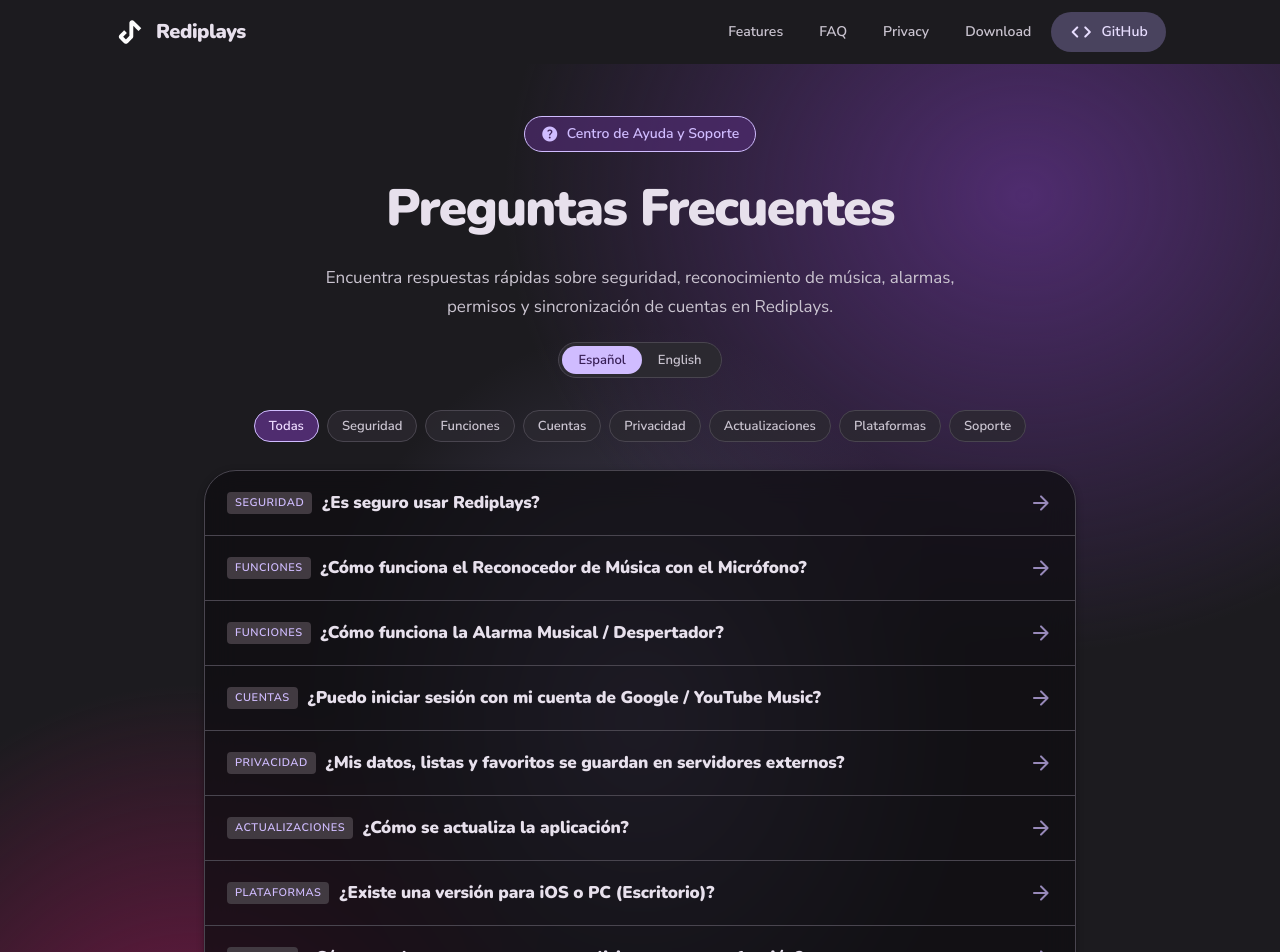
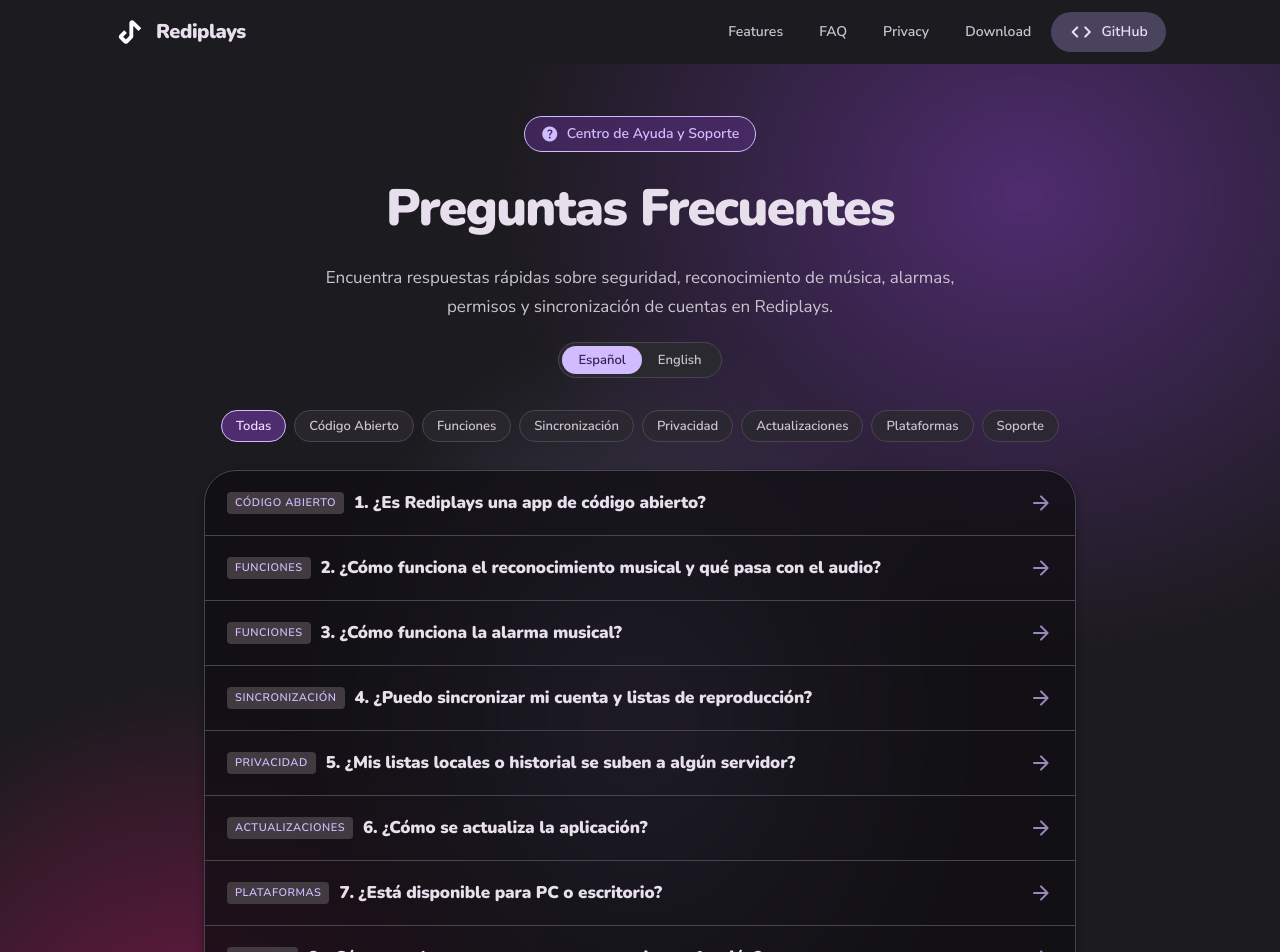
Before and after one commit to Hernandez723/rediplaysweb, a Vue app: page /faq in a window 1280 px wide. Shown: the top 952 px of the page. Built offline with nearby package versions, Linux system fonts and the light colour scheme; a web font is replaced by a local one.

Commit message:
Update FAQ with exact optimized questions and answers for Google Play compliance

```diff
--- a/src/components/FaqSection.vue
+++ b/src/components/FaqSection.vue
@@ -178,6 +178,7 @@
   line-height: 1.75;
   font-size: 0.9375rem;
   max-width: 76ch;
+  white-space: pre-line;
 }
 
 .faq__cta {
--- a/src/content/faq.ts
+++ b/src/content/faq.ts
@@ -7,105 +7,104 @@
 export const FAQ_DATA = {
   es: [
     {
-      question: '¿Es seguro usar Rediplays?',
+      question: '1. ¿Es Rediplays una app de código abierto?',
       answer:
         'Sí, absolutamente. Rediplays es un proyecto de código abierto bajo licencia GPL-3.0. El código fuente es público, transparente y auditable por cualquier usuario o desarrollador en GitHub.',
-      category: 'Seguridad'
+      category: 'Código Abierto'
     },
     {
-      question: '¿Cómo funciona el Reconocedor de Música con el Micrófono?',
+      question: '2. ¿Cómo funciona el reconocimiento musical y qué pasa con el audio?',
       answer:
         'Cuando presionas el botón de reconocimiento, la app escucha únicamente unos segundos en tiempo real. El audio se procesa en la memoria volátil del dispositivo para generar la huella acústica y buscar la canción. El audio nunca se graba, no se guarda en el teléfono y nunca se envía a servidores privados.',
       category: 'Funciones'
     },
     {
-      question: '¿Cómo funciona la Alarma Musical / Despertador?',
+      question: '3. ¿Cómo funciona la alarma musical?',
       answer:
         'Puedes programar alarmas para despertar con tus canciones o playlists favoritas. La app utiliza el permiso de alarmas exactas de Android (SCHEDULE_EXACT_ALARM) para garantizar que la música empiece a sonar puntualmente a la hora fijada, incluso con la pantalla apagada.',
       category: 'Funciones'
     },
     {
-      question: '¿Puedo iniciar sesión con mi cuenta de Google / YouTube Music?',
+      question: '4. ¿Puedo sincronizar mi cuenta y listas de reproducción?',
       answer:
-        'Sí. Rediplays permite iniciar sesión de forma opcional para sincronizar tus listas de reproducción, suscripciones y biblioteca personal directamente con los servidores de YouTube Music.',
-      category: 'Cuentas'
+        'Sí. Rediplays permite iniciar sesión de forma opcional para sincronizar tus listas de reproducción, suscripciones y biblioteca personal en la nube directamente con los servidores del servicio de forma cifrada y segura.',
+      category: 'Sincronización'
     },
     {
-      question: '¿Mis datos, listas y favoritos se guardan en servidores externos?',
+      question: '5. ¿Mis listas locales o historial se suben a algún servidor?',
       answer:
         'No. Todas tus listas de reproducción locales, favoritos, descargas e historial de reproducción se almacenan exclusivamente de forma local en la memoria protegida (sandbox) de tu dispositivo.',
       category: 'Privacidad'
     },
     {
-      question: '¿Cómo se actualiza la aplicación?',
+      question: '6. ¿Cómo se actualiza la aplicación?',
       answer:
-        'Puedes actualizarla utilizando el actualizador integrado dentro de la app o descargando la versión más reciente del archivo APK directamente desde la sección de Releases en nuestro repositorio oficial de GitHub.',
+        '• Usuarios de Google Play Store: La aplicación se actualizará de forma automática y segura a través de Google Play Store.\n• Usuarios de versiones independientes / GitHub: Puedes obtener las versiones más recientes directamente desde la sección de Releases en nuestro repositorio oficial de GitHub.',
       category: 'Actualizaciones'
     },
     {
-      question: '¿Existe una versión para iOS o PC (Escritorio)?',
+      question: '7. ¿Está disponible para PC o escritorio?',
       answer:
-        'Actualmente Rediplays está optimizada exclusivamente para Android. Para escritorio puedes utilizar YouTube Music en tu navegador o clientes alternativos de la comunidad.',
+        'Actualmente Rediplays está optimizada exclusivamente para dispositivos Android. Para escuchar en ordenadores o escritorio puedes utilizar cualquier navegador web moderno.',
       category: 'Plataformas'
     },
     {
-      question: '¿Cómo puedo reportar un error o solicitar una nueva función?',
+      question: '8. ¿Cómo puedo reportar un error o sugerir una función?',
       answer:
-        'Puedes abrir un reporte de error (Issue) o proponer una idea en la pestaña de Issues de nuestro repositorio de GitHub en github.com/Hernandez723/rediplaysapp.',
+        'Puedes abrir un reporte de error (Issue) o proponer una idea directamente en la pestaña de Issues de nuestro repositorio oficial de GitHub: github.com/Hernandez723/rediplaysapp.',
       category: 'Soporte'
     }
   ],
   en: [
     {
-      question: 'Is Rediplays safe to use?',
+      question: '1. Is Rediplays an open-source application?',
       answer:
-        'Yes, absolutely. Rediplays is open-source under the GPL-3.0 license. The source code is publicly auditable and transparent on GitHub.',
-      category: 'Security'
+        'Yes, absolutely. Rediplays is an open-source project licensed under GPL-3.0. The source code is public, transparent, and auditable by anyone on GitHub.',
+      category: 'Open Source'
     },
     {
-      question: 'How does the Music Recognizer with Microphone work?',
+      question: '2. How does music recognition work and what happens with audio?',
       answer:
-        'When you tap the recognizer button, the app listens in real time for a few seconds. The audio is processed entirely in volatile memory to calculate the acoustic fingerprint. Audio is never saved, recorded to disk, or sent to private servers.',
+        'When tapping the recognition button, the app listens strictly in real time for a few seconds. Audio is processed solely in volatile memory to compute the acoustic signature. Audio is never saved, recorded to disk, or transmitted to private servers.',
       category: 'Features'
     },
     {
-      question: 'How does the Music Alarm / Clock work?',
+      question: '3. How does the music alarm work?',
       answer:
-        'You can set alarms to wake up with your favorite tracks or playlists. The app uses Android exact alarms (SCHEDULE_EXACT_ALARM) to guarantee that music starts on time, even if your phone screen is turned off.',
+        'You can set alarms to wake up with your favorite tracks or playlists. The app uses Android exact alarms (SCHEDULE_EXACT_ALARM) to ensure music plays right on time, even when the screen is turned off.',
       category: 'Features'
     },
     {
-      question: 'Can I log in with my Google / YouTube Music account?',
+      question: '4. Can I sync my account and playlists?',
       answer:
-        'Yes. Rediplays supports optional login to sync your personal playlists, library, and subscriptions directly with YouTube Music servers.',
-      category: 'Accounts'
+        'Yes. Rediplays allows optional login to synchronize your playlists, subscriptions, and personal cloud library directly with service endpoints over encrypted HTTPS connections.',
+      category: 'Sync'
     },
     {
-      question: 'Are my playlists and favorites stored on remote servers?',
+      question: '5. Are my local playlists or history uploaded to remote servers?',
       answer:
-        'No. All local playlists, favorites, downloads, and playback history are stored strictly within the private sandbox memory of your Android device.',
+        'No. All local playlists, favorites, downloads, and playback history remain exclusively stored within your device isolated sandbox storage.',
       category: 'Privacy'
     },
     {
-      question: 'How do I update the application?',
+      question: '6. How does the app update?',
       answer:
-        'You can update via the built-in in-app updater or by downloading the latest APK release directly from the GitHub Releases page.',
+        '• Google Play Store users: The app will update automatically and securely through the Google Play Store.\n• Independent / GitHub users: You can grab the latest releases directly from the Releases tab on our official GitHub repository.',
       category: 'Updates'
     },
     {
-      question: 'Is there an iOS or Desktop version?',
+      question: '7. Is there a PC or Desktop version available?',
       answer:
-        'Currently Rediplays is exclusively built for Android. For desktop, you can use YouTube Music in your browser or community desktop wrappers.',
+        'Currently Rediplays is exclusively optimized for Android devices. To listen on PC or desktop, you can use any modern web browser.',
       category: 'Platforms'
     },
     {
-      question: 'How can I report a bug or request a feature?',
+      question: '8. How can I report a bug or suggest a new feature?',
       answer:
-        'You can open an issue or feature request on our official GitHub repository at github.com/Hernandez723/rediplaysapp.',
+        'You can open an issue or submit suggestions directly on the Issues tab of our official GitHub repository: github.com/Hernandez723/rediplaysapp.',
       category: 'Support'
     }
   ]
 }
 
-// Backward compatibility export for components importing FAQ_ITEMS
 export const FAQ_ITEMS = FAQ_DATA.en
--- a/src/views/FaqPage.vue
+++ b/src/views/FaqPage.vue
@@ -378,6 +378,7 @@
   line-height: 1.8;
   font-size: 0.9375rem;
   max-width: 80ch;
+  white-space: pre-line;
 }
 
 .faq-empty {
```
